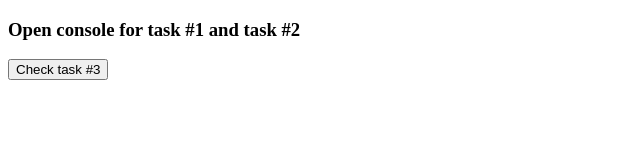
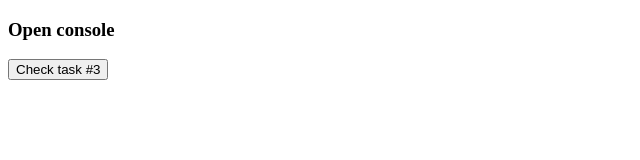
Before and after one commit to igorwas/Coax-JS-Camp-homework1, a plain HTML site: page index.html in a window 1280 px wide. Shown: the whole page, without its empty margins (0-640 px from the left). Drawn offline with Linux system fonts and the light colour scheme.

Commit message:
deleted part of unnecessary text

```diff
--- a/index.html
+++ b/index.html
@@ -4,7 +4,7 @@
 	<title>Coax JS Boot Camp. Homework1</title>
 </head>
 <body>
-	<h3>Open console for task #1 and task #2</h3>
+	<h3>Open console</h3>
 	<button onclick="executeIntegerRotLeft()">Check task #3</button>
 	<script src="js/functions.js"></script>
 </body>
```
